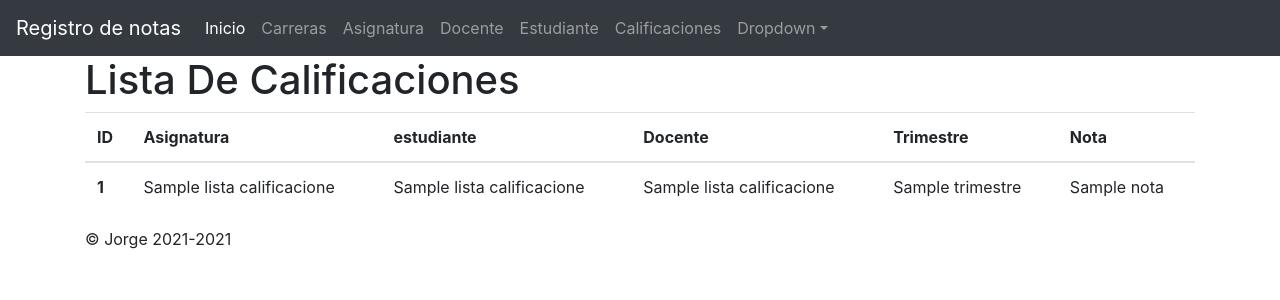
After one commit to jorge-gaitan/calificaciones, a PHP site: template src/twig/calificaciones.twig in a window 1280 px wide. The commit adds this page. Shown: the top 300 px of the page. Run offline with PHP 8.4, Linux system fonts and the light colour scheme; the template is opened without the code that fills it: most values are stand-ins (such as "Sample title", 1, 10 or a date in 2020); some libraries are stand-ins or nearby versions.

Commit message:
Registro de calificaciones commit

```diff
--- a/src/php/Modelos/estudiantes.php
+++ b/src/php/Modelos/estudiantes.php
@@ -37,7 +37,7 @@ final class estudiantes
 
     public static function borrarestudiantesById(int $id)
     {
-        $sql = "DELETE FROM estudiantes WHERE id = ?";
+        $sql = "DELETE FROM estudiantes WHERE id_estudiante = ?";
         $stmt = Database::prepare_execute($sql, [$id]);
         return $stmt;
     }
--- a/src/php/Modulos/Web/initRoute.php
+++ b/src/php/Modulos/Web/initRoute.php
@@ -33,7 +33,8 @@ trait initRoute
                         ->addRoute(new WebRoute('carreras', Pages\Carreras::class))
                         ->addRoute(new WebRoute('asignaturas', Pages\asignaturas::class))
                         ->addRoute(new WebRoute('profesores', Pages\profesores::class))
-                        ->addRoute(new WebRoute('estudiantes', Pages\estudiantes::class));
+                        ->addRoute(new WebRoute('estudiantes', Pages\estudiantes::class))
+                        ->addRoute(new WebRoute('calificaciones', Pages\Calificaciones::class));
 
                 $this->Route = $Route->init();
                 $this->Route = $Route;
--- a/src/twig/base.twig
+++ b/src/twig/base.twig
@@ -33,6 +33,7 @@
 		</main>
 		{% block footer %}
 			<footer class="container">
+
 				<p>&copy; Jorge 2021-2021</p>
 			</footer>
 		{% endblock %}
--- a/src/twig/bloques/navbar.twig
+++ b/src/twig/bloques/navbar.twig
@@ -27,6 +27,11 @@
 				<a class="nav-link" href="./estudiantes" target="_self">Estudiante</a>
 			</li>
 
+
+			<li class="nav-item">
+				<a class="nav-link" href="./calificaciones" target="_self">Calificaciones</a>
+			</li>
+
 			<li class="nav-item dropdown">
 				<a class="nav-link dropdown-toggle" href="#" id="dropdown01" data-toggle="dropdown" aria-haspopup="true" aria-expanded="false">Dropdown</a>
 				<div class="dropdown-menu" aria-labelledby="dropdown01">
--- /dev/null
+++ b/src/twig/calificaciones.twig
@@ -0,0 +1,31 @@
+{% extends "base.twig" %}
+
+{% block contenido %}
+	<div class="container">
+		<h1>Lista De Calificaciones</h1>
+		<table class="table">
+			<thead>
+				<tr>
+					<th scope="col">ID</th>
+					<th scope="col">Asignatura</th>
+					<th scope="col">estudiante</th>
+					<th scope="col">Docente</th>
+					<th scope="col">Trimestre</th>
+					<th scope="col">Nota</th>
+				</tr>
+			</thead>
+			<tbody>
+				{% for calificacion in listaCalificaciones %}
+					<tr>
+						<th scope="row">{{ calificacion.id }}</th>
+						<td>{{ calificacion.nombreAsignatura }}</td>
+						<td>{{ calificacion.nombreEstudiante }}</td>
+						<td>{{ calificacion.nombreprofesor }}</td>
+						<td>{{ calificacion.trimestre }}</td>
+						<td>{{ calificacion.nota }}</td>
+					</tr>
+				{% endfor %}
+			</tbody>
+		</table>
+	</div>
+{% endblock %}
```
Also changed, not shown: src/php/Pages/Calificaciones.php (added, +33 -0 lines), src/twig/estudiantes.twig (+4 -5 lines).
